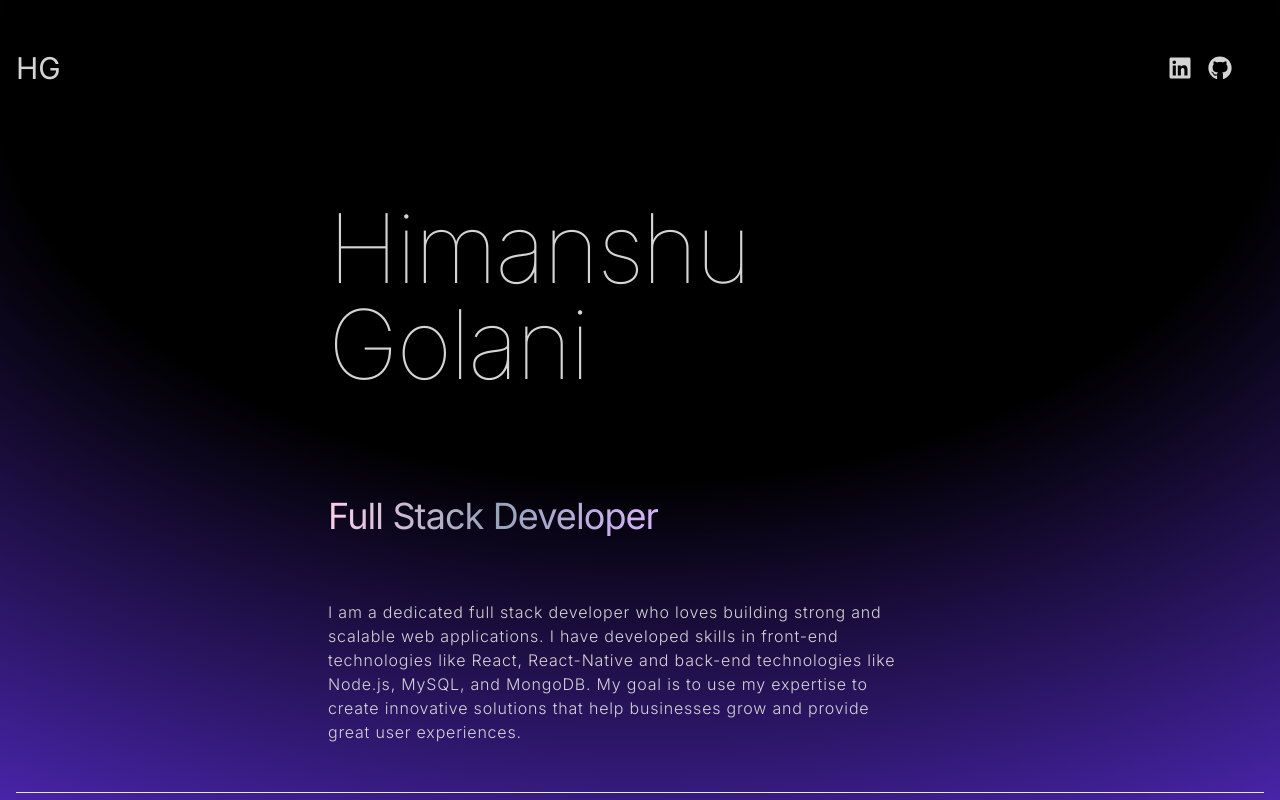
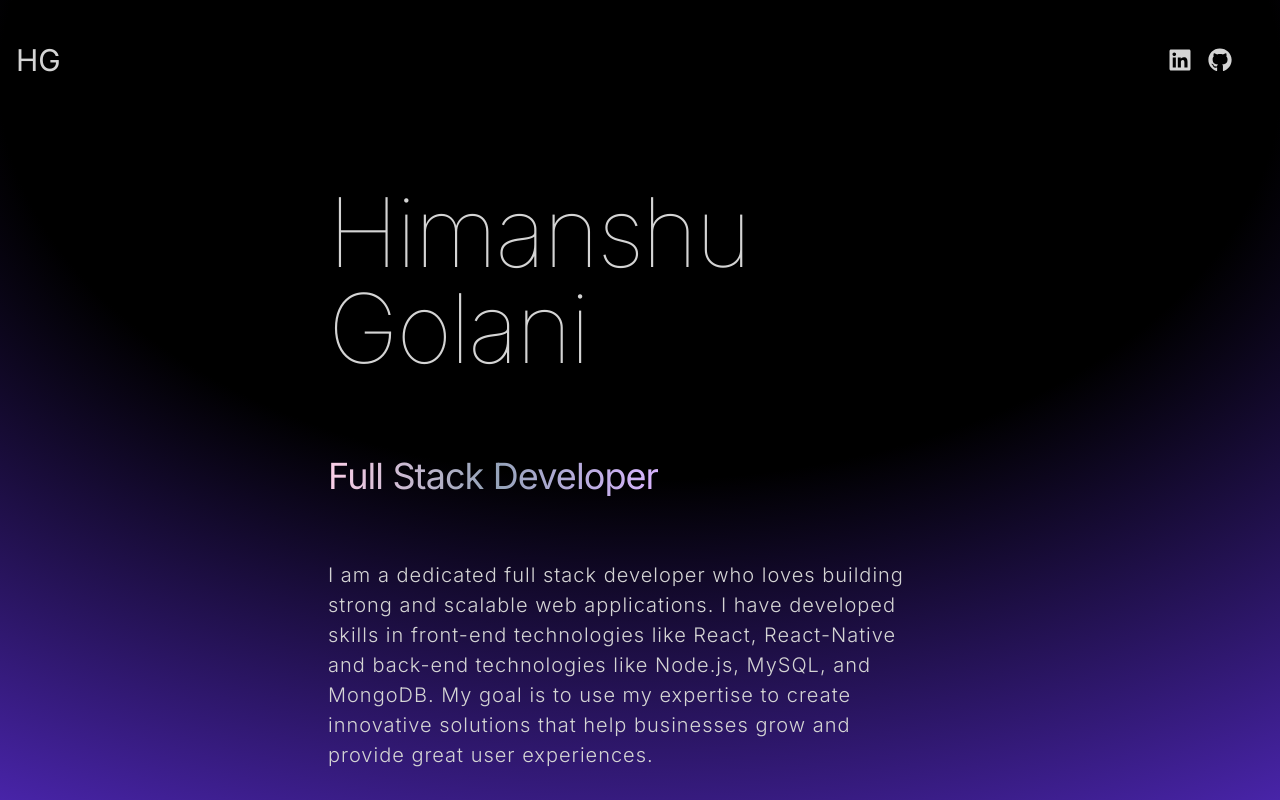
Before and after one commit to HimanshuGolani/Himanshu_Golani, a React (Vite) app: page / in a window 1280 px wide. Shown: the top 800 px of the page. Built offline with nearby package versions, Linux system fonts and the light colour scheme.

Commit message:
Spacing solved

```diff
--- a/src/Components/Hero.jsx
+++ b/src/Components/Hero.jsx
@@ -7,16 +7,16 @@ const Hero = () => {
       whileInView={{ opacity: 1, x: 0 }}
       initial={{ x: -100, opacity: 0 }}
       transition={{ duration: 0.5, delay: 0.4 }}
-      className="flex items-center justify-center border-b pb-4 lg:mb-35"
+      className="flex items-center justify-center border-b pb-4 lg:mb-25"
     >
       <div className="w-full lg:w-1/2">
         <div className="flex flex-col items-center justify-center lg:items-start">
-          <div className="main mb-10">
+          <div className="main mb-8">
             <motion.h1
               initial={{ x: -500, opacity: 0 }}
               animate={{ x: 0, opacity: 1 }}
               transition={{ duration: 0.5, delay: 0.6 }}
-              className="pb-16 text-6xl font-thin tracking-tight lg:mt-16 lg:text-8xl"
+              className="pb-12 text-6xl font-thin tracking-tight lg:mt-16 lg:text-8xl"
             >
               Himanshu Golani
             </motion.h1>
@@ -33,7 +33,7 @@ const Hero = () => {
             initial={{ y: -500, opacity: 0 }}
             animate={{ y: 0, opacity: 1 }}
             transition={{ duration: 0.5, delay: 0.8 }}
-            className="w-full mt-10 text-1xl my-2 max-w-xl py-6 font-light -tracking-tighter"
+            className="w-full mt-10 text-xl/[30px] my-2 max-w-xl py-6 font-light -tracking-tighter"
           >
             {HERO_CONTENT}
           </motion.p>
--- a/src/Components/NavBar.jsx
+++ b/src/Components/NavBar.jsx
@@ -4,7 +4,7 @@ import { FaGithub } from "react-icons/fa";
 
 const NavBar = () => {
   return (
-    <nav className="mb-15 flex items-center justify-between py-6">
+    <nav className="flex items-center justify-between py-4">
       <div className="flex flex-shrink-0 items-center">
         <h4 className="text-3xl">HG</h4>
       </div>
```
